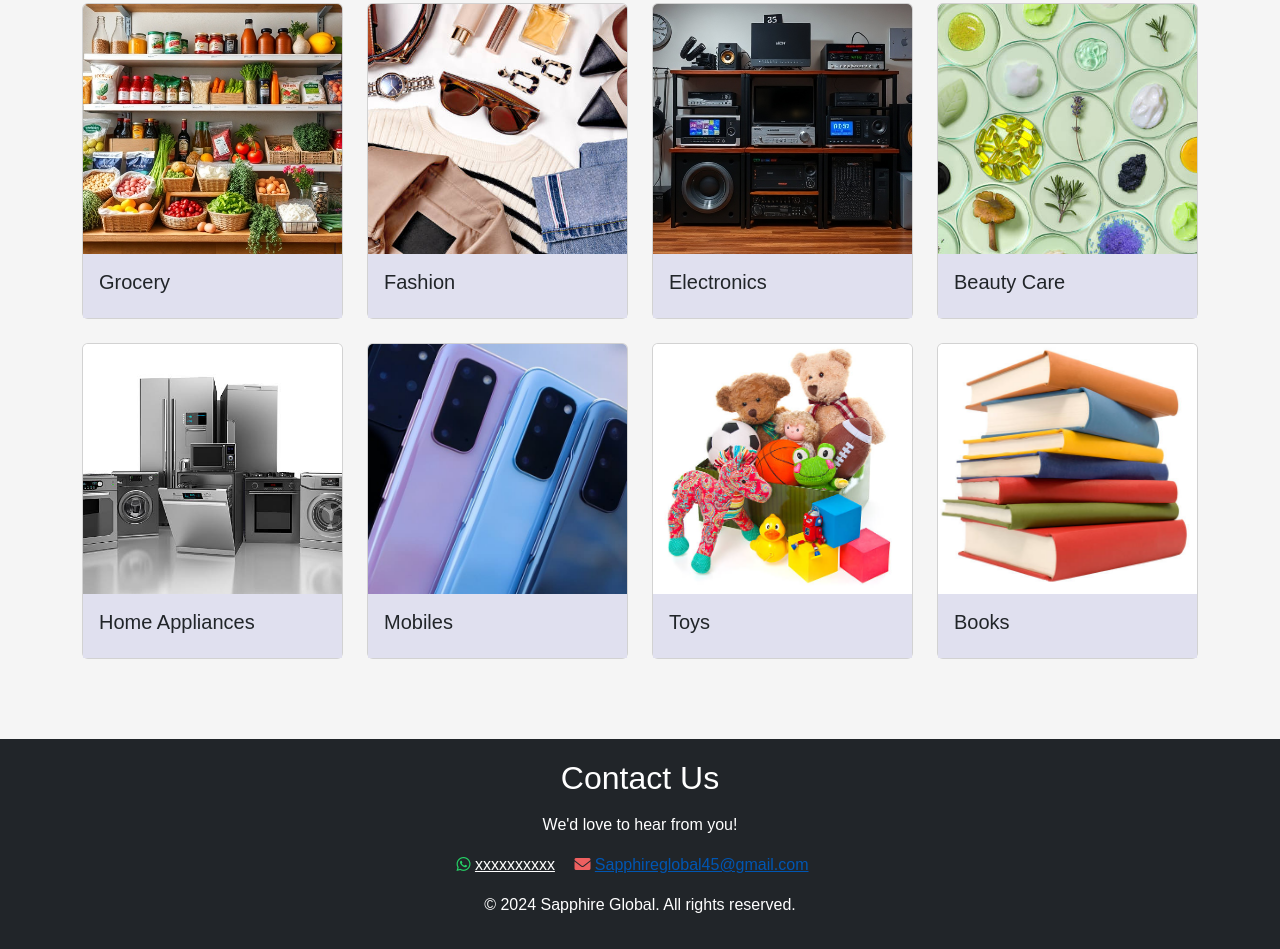
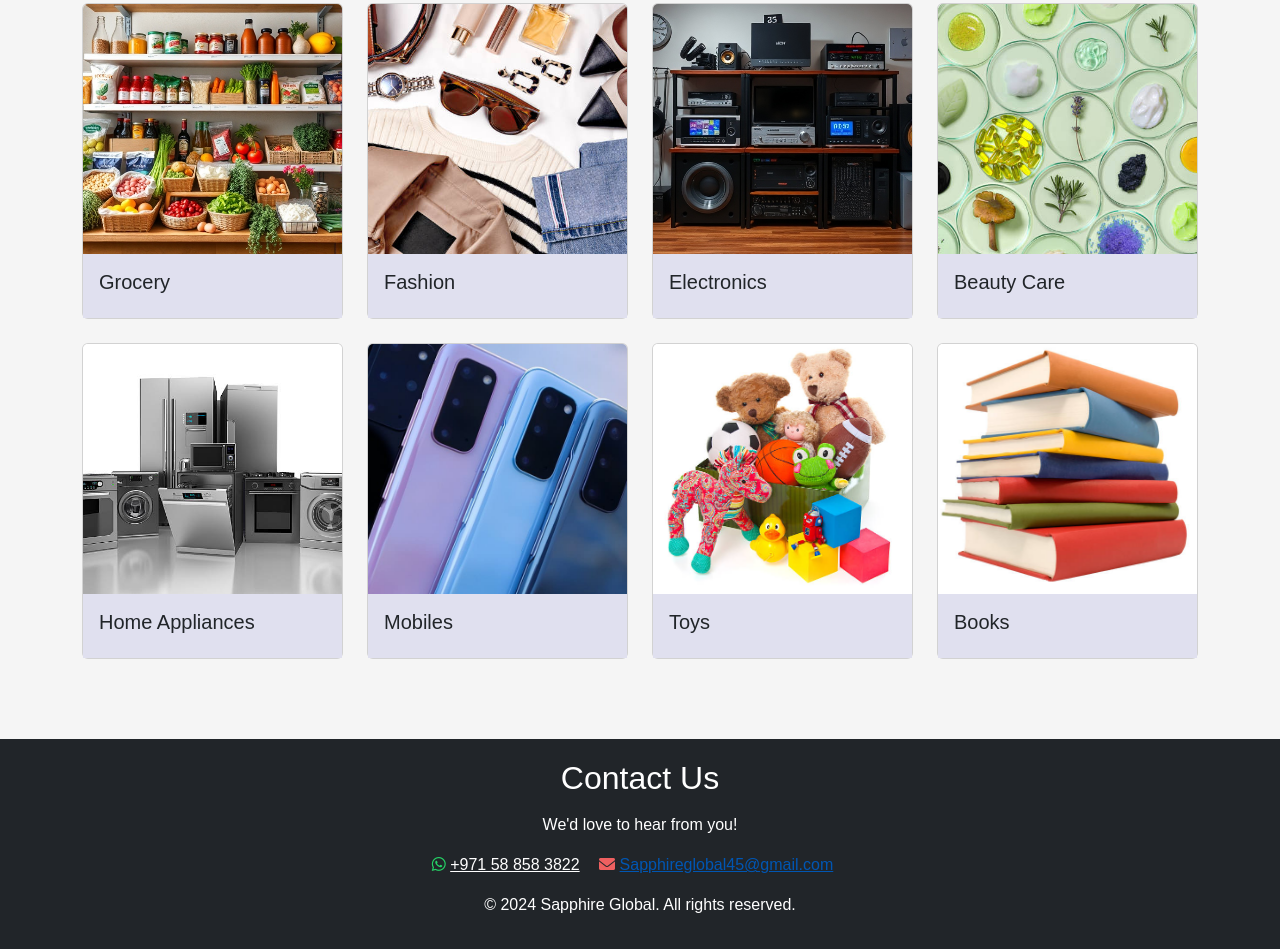
Before and after one commit to SKouter76/Shaphir-Global, a plain HTML site: page index.html in a window 1280 px wide. Shown: the part 892-1841 px from the top of the page. Drawn offline with nearby package versions, Linux system fonts and the light colour scheme; files whose address does not match are found by name.

Commit message:
Update index.html

```diff
--- a/index.html
+++ b/index.html
@@ -285,7 +285,7 @@
                   <li>
                     <a href="https://wa.me/+971588583822?text=Hello%20sapphireglobal%20team,%20I%20would%20like%20to%20inquire%20about%20your%20products. " target="_blank">
                       <i class="fab fa-whatsapp fa-md"></i>
-                      <a style="color: #fff;text-decoration: underline;" href="https://wa.me/971588583822?text=Hello%20sapphireglobal%20team,%20I%20would%20like%20to%20inquire%20about%20your%20products. " target="_blank">xxxxxxxxxx</a>
+                      <a style="color: #fff;text-decoration: underline;" href="https://wa.me/971588583822?text=Hello%20sapphireglobal%20team,%20I%20would%20like%20to%20inquire%20about%20your%20products. " target="_blank">+971 58 858 3822</a>
                     </a>
                   </li>
                   <li>
```
